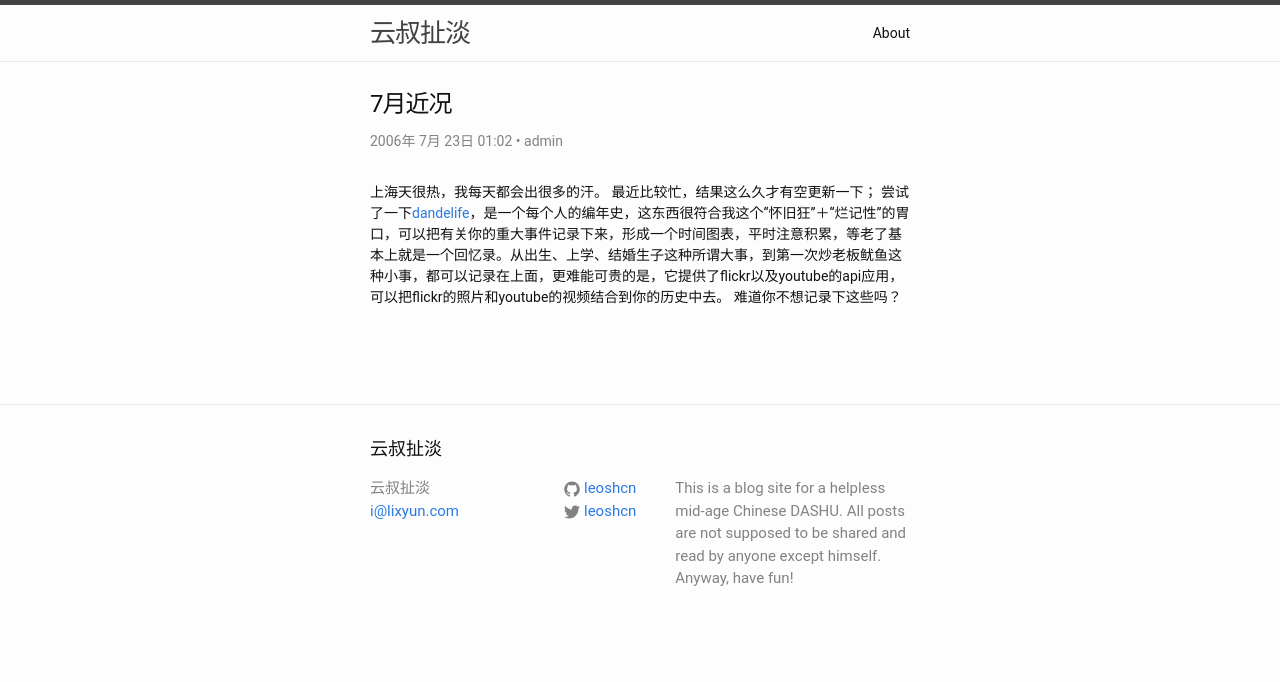
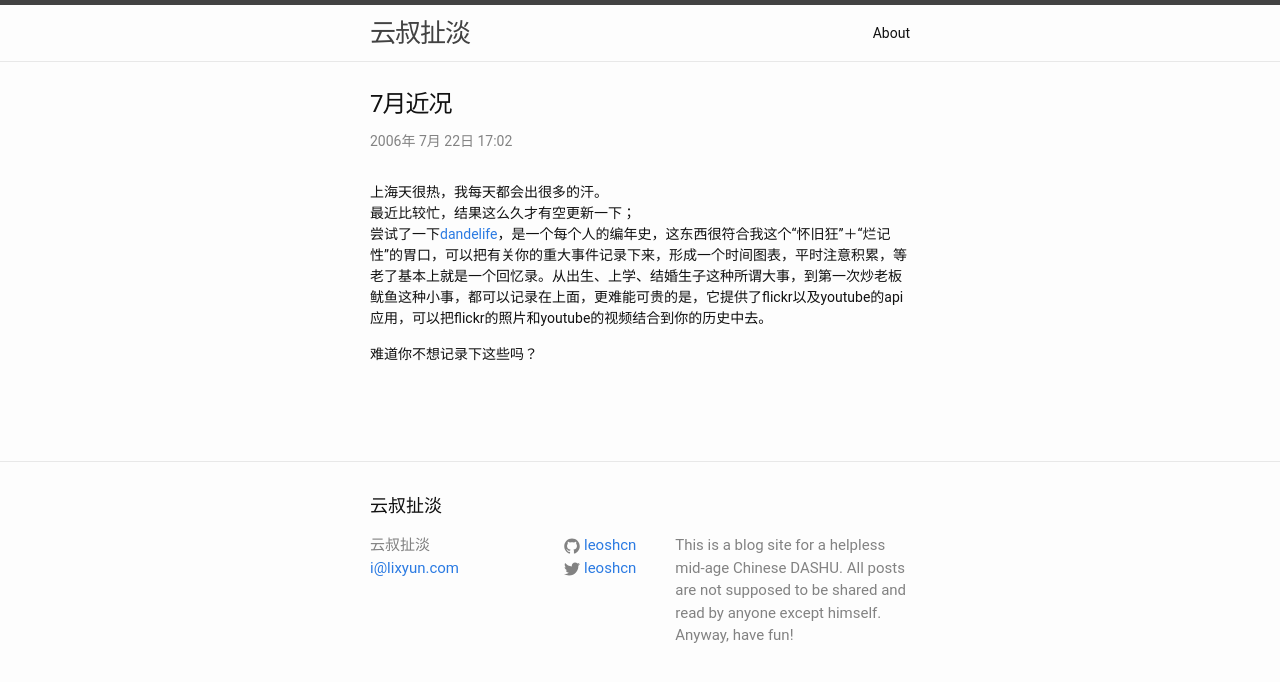
Before and after one commit to leoshcn/leoshcn.github.io, a Jekyll site: the page built from _posts/2006-07-23-July-updates.md, in a window 1280 px wide. Shown: the top 682 px of the page. Built offline with Jekyll 4.4.1, drawn with Linux system fonts in a browser that asks for light colours; some of the changed lines change nothing that is shown.

Commit message:
fix format

```diff
--- a/_posts/2006-07-23-July-updates.md
+++ b/_posts/2006-07-23-July-updates.md
@@ -1,12 +1,11 @@
 ---
 layout: post
 title: 7月近况
-date: 2006-07-23 01:02
-author: admin
-comments: true
-categories: [好奇新]
+date: 2006-07-23 01:02 +0800
+
 ---
 上海天很热，我每天都会出很多的汗。
 最近比较忙，结果这么久才有空更新一下；
-尝试了一下<a href="http://www.dandelife.com">dandelife</a>，是一个每个人的编年史，这东西很符合我这个“怀旧狂”＋“烂记性”的胃口，可以把有关你的重大事件记录下来，形成一个时间图表，平时注意积累，等老了基本上就是一个回忆录。从出生、上学、结婚生子这种所谓大事，到第一次炒老板鱿鱼这种小事，都可以记录在上面，更难能可贵的是，它提供了flickr以及youtube的api应用，可以把flickr的照片和youtube的视频结合到你的历史中去。
+尝试了一下[dandelife](http://www.dandelife.com)，是一个每个人的编年史，这东西很符合我这个“怀旧狂”＋“烂记性”的胃口，可以把有关你的重大事件记录下来，形成一个时间图表，平时注意积累，等老了基本上就是一个回忆录。从出生、上学、结婚生子这种所谓大事，到第一次炒老板鱿鱼这种小事，都可以记录在上面，更难能可贵的是，它提供了flickr以及youtube的api应用，可以把flickr的照片和youtube的视频结合到你的历史中去。
+
 难道你不想记录下这些吗？
```
